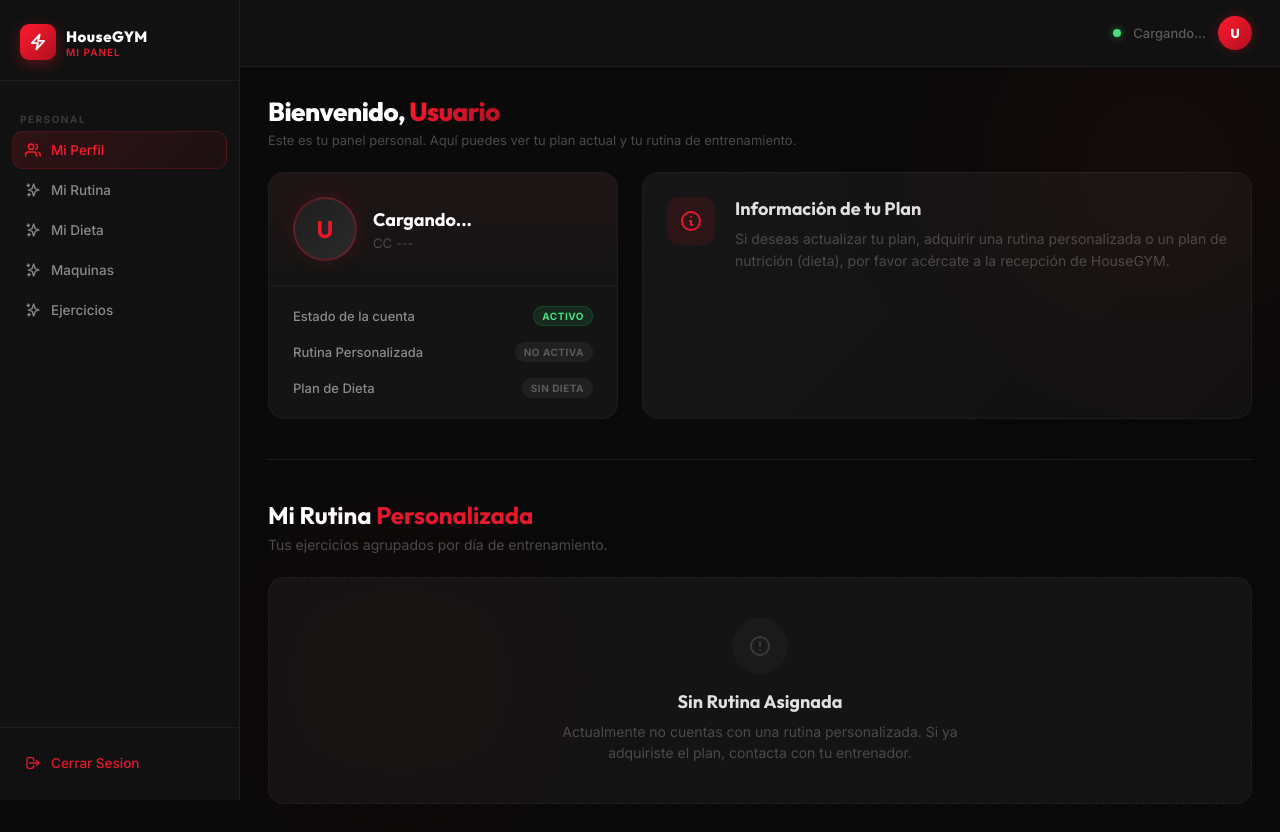
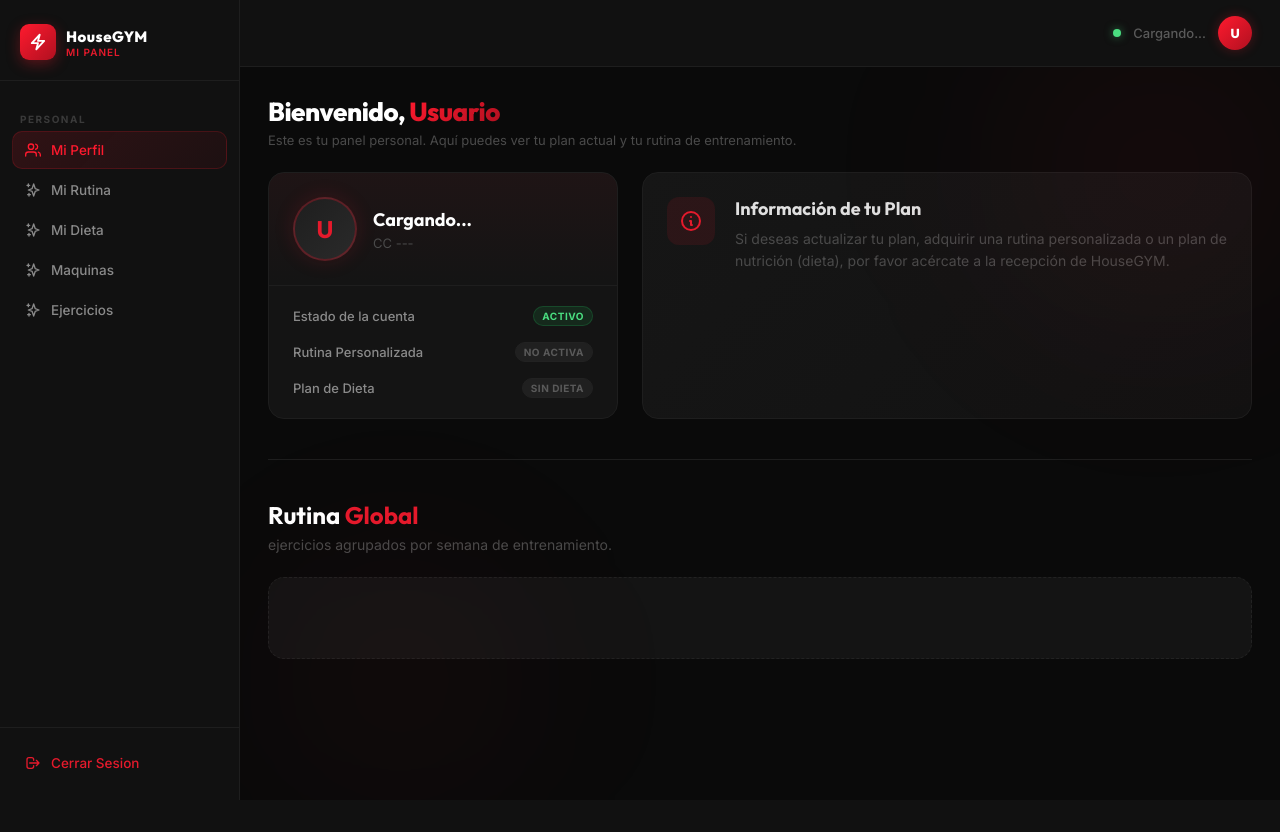
Before and after one commit to AgenciaWebsite/HouseGYM, a PHP site: page /app/Views/usuarios.php in a window 1280 px wide. After the commit the page ends 800 px from the top, so only its background shows below. Run offline with PHP 8.4, Linux system fonts and the light colour scheme.

Commit message:
dashboard usuario

```diff
--- a/app/Views/usuarios.php
+++ b/app/Views/usuarios.php
@@ -175,20 +175,12 @@
       <!-- Rutina Section -->
       <div id="seccion-rutina" class="routine-section">
         <div class="routine-header">
-          <h2>Mi Rutina <span>Personalizada</span></h2>
-          <p>Tus ejercicios agrupados por día de entrenamiento.</p>
+          <h2>Rutina <span>Global</span></h2>
+          <p>ejercicios agrupados por semana de entrenamiento.</p>
         </div>
 
         <div id="routineStateMsg" class="routine-empty-state">
-          <div class="empty-icon">
-            <svg width="24" height="24" fill="none" stroke="currentColor" viewBox="0 0 24 24" stroke-width="2">
-              <path stroke-linecap="round" stroke-linejoin="round"
-                d="M12 8v4m0 4h.01M21 12a9 9 0 11-18 0 9 9 0 0118 0z" />
-            </svg>
-          </div>
-          <h3>Sin Rutina Asignada</h3>
-          <p>Actualmente no cuentas con una rutina personalizada. Si ya adquiriste el plan, contacta con tu entrenador.
-          </p>
+
         </div>
 
         <div id="routineDaysContainer" class="routine-days" style="display: none;">
```
